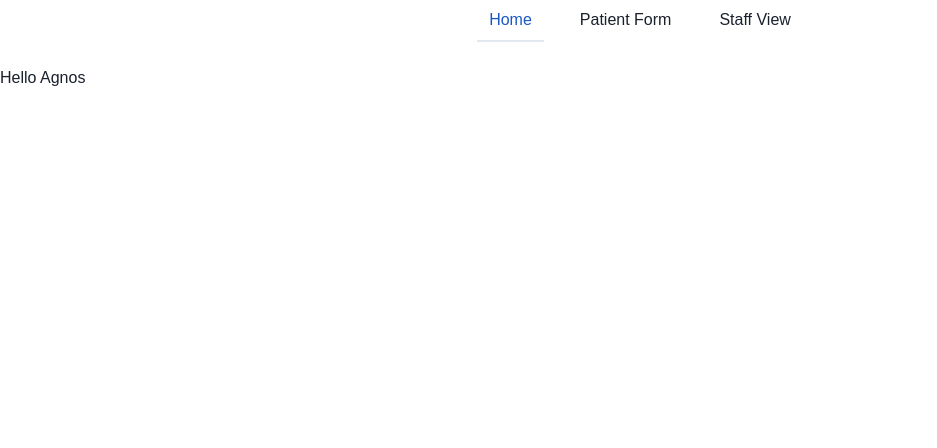
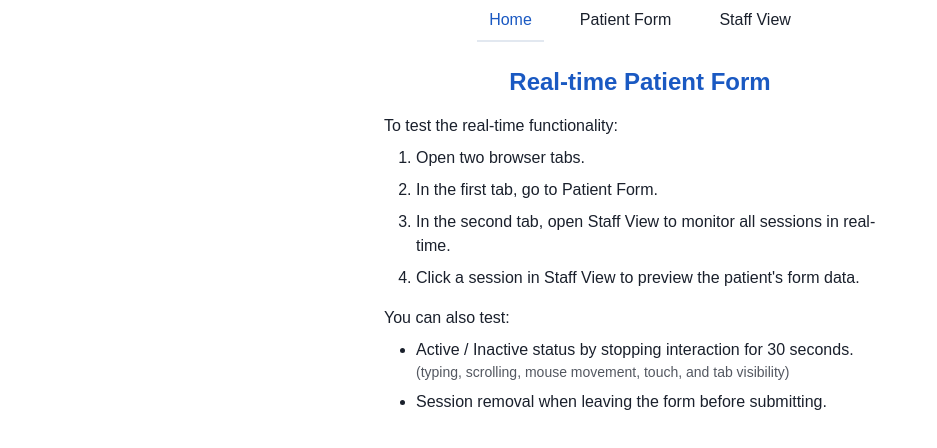
Before and after one commit to gunpitipat/agnos-realtime-patient-form, a Next.js app: page / in a window 1280 px wide. Shown: the top 448 px of the page, without its empty margins (0-937 px from the left). Built offline with nearby package versions, Linux system fonts and the light colour scheme; a web font is replaced by a local one.

Commit message:
feat(home): add testing instructions

```diff
--- a/app/page.tsx
+++ b/app/page.tsx
@@ -1,3 +1,49 @@
+import Link from 'next/link';
+
 export default function Home() {
-  return <main>Hello Agnos</main>;
+  return (
+    <main className="page-container">
+      <h1 className="heading">Real-time Patient Form</h1>
+
+      <div className="layout-container flex flex-col gap-4">
+        <div className="text-base">
+          <p>To test the real-time functionality:</p>
+          <ol className="mt-2 ml-8 list-decimal space-y-2">
+            <li>Open two browser tabs.</li>
+            <li>
+              In the first tab, go to{' '}
+              <Link href="/patient-form" className="font-medium">
+                Patient Form
+              </Link>
+              .
+            </li>
+            <li>
+              In the second tab, open{' '}
+              <Link href="/staff-view" className="font-medium">
+                Staff View
+              </Link>{' '}
+              to monitor all sessions in real-time.
+            </li>
+            <li>
+              Click a session in Staff View to preview the patient&apos;s form
+              data.
+            </li>
+          </ol>
+        </div>
+
+        <div className="text-base">
+          <p>You can also test:</p>
+          <ul className="mt-2 ml-8 list-disc space-y-2">
+            <li>
+              Active / Inactive status by stopping interaction for 30 seconds.
+              <span className="block text-sm opacity-75">
+                (typing, scrolling, mouse movement, touch, and tab visibility)
+              </span>
+            </li>
+            <li>Session removal when leaving the form before submitting.</li>
+          </ul>
+        </div>
+      </div>
+    </main>
+  );
 }
```
